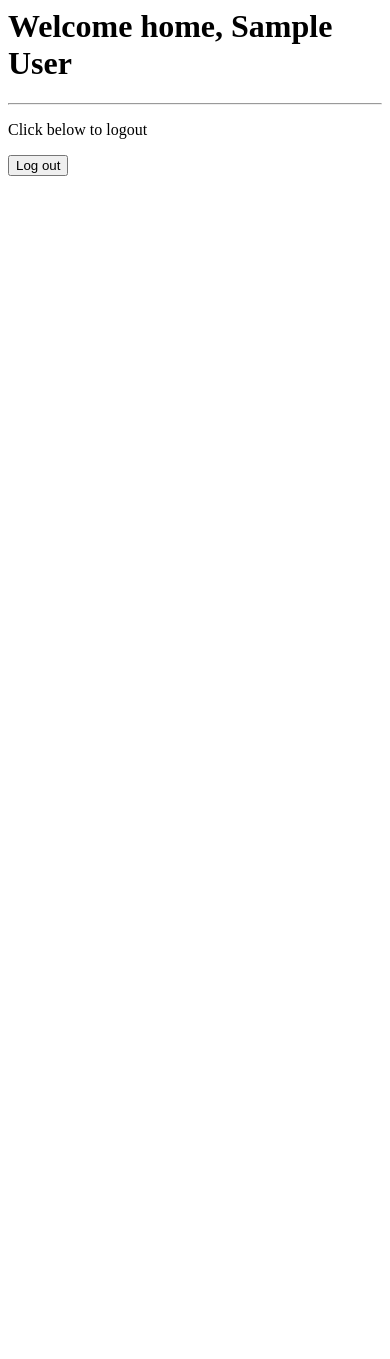
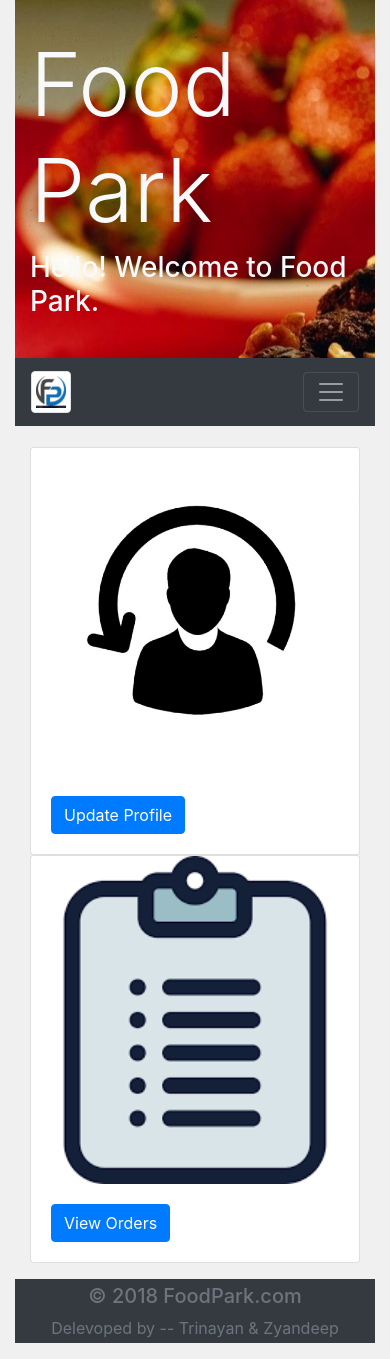
Before and after one commit to tsdas/FoodPark, a PHP site: page /customer_profile.php in a window 390 px wide. Before the commit the page ends 176 px from the top, so only its background shows below. Run offline with PHP 8.4, Linux system fonts and the light colour scheme; the visitor is signed in with stand-in values (Sample User, id 1).

Commit message:
working on customer profile

```diff
--- a/customer_profile.php
+++ b/customer_profile.php
@@ -1,14 +1,62 @@
-<?php
+<?php session_start(); ?>
 
-session_start();
+<!doctype html>
+<html lang="en">
+  <head>
+    <!-- Required meta tags -->
+    <meta charset="utf-8">
+    <meta name="viewport" content="width=device-width, initial-scale=1, shrink-to-fit=no">
 
-echo "<h1> Welcome home, $_SESSION[c_name] </h1>";
-echo "<hr>";
-?>
+    <link rel="stylesheet" href="css/bootstrap.min.css">
+    <link rel="stylesheet" type="text/css" href="css/main.css">
+
+    <title>Hello, world!</title>
+  </head>
+  <body>
+
+    <div class="container">
+
+    <?php
+        require 'include/header.php';
+    ?>
+
+    <div class="container" style="margin-top: 20px;">
+      <div class="row">
+        <div class="col-md-3"></div>
+
+        <div class="col-md-3">
+            <div class="card">
+               <img class="card-img-top" src="img/update_user.jpg" alt="Card image" style="width:100%">
+               <div class="card-body">
+                 <a href="#" class="btn btn-primary">Update Profile</a>
+               </div>
+             </div>
+        </div>
+        <div class="col-md-3">
+            <div class="card">
+               <img class="card-img-top" src="img/list.png" alt="Card image" style="width:100%">
+               <div class="card-body">
+                 <a href="#" class="btn btn-primary">View Orders</a>
+               </div>
+             </div>
+        </div>
+
+        <div class="col-md-3"></div>
+      </div>
+    </div>
 
 
-<p> Click below to logout </p>
+    <?php
+        require 'include/footer.php';
+    ?>
 
-<form method="POST" action="customer_auth.php">
-	<input type="submit" name="logout" value="Log out">
-</form>
+    </div>
+
+
+
+    <!-- Optional JavaScript -->
+    <!-- jQuery first, then Popper.js, then Bootstrap JS -->
+    <script src="js/jquery.js"></script>
+    <script src="js/bootstrap.min.js"></script>
+  </body>
+</html>
--- a/template.php
+++ b/template.php
@@ -1,3 +1,5 @@
+<?php session_start(); ?>
+
 <!doctype html>
 <html lang="en">
   <head>
```
Also changed, not shown: img/list.png (added), img/update_user.jpg (added).
